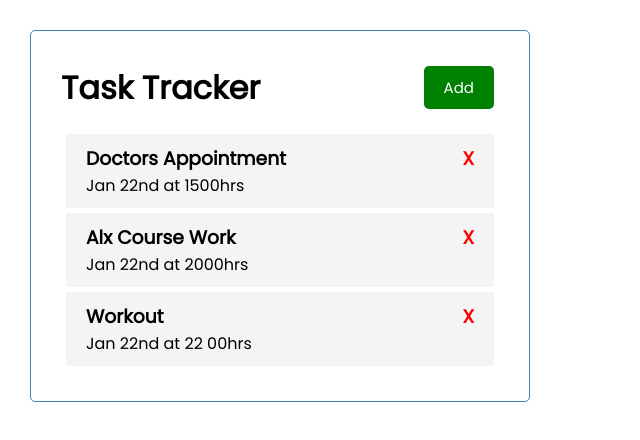
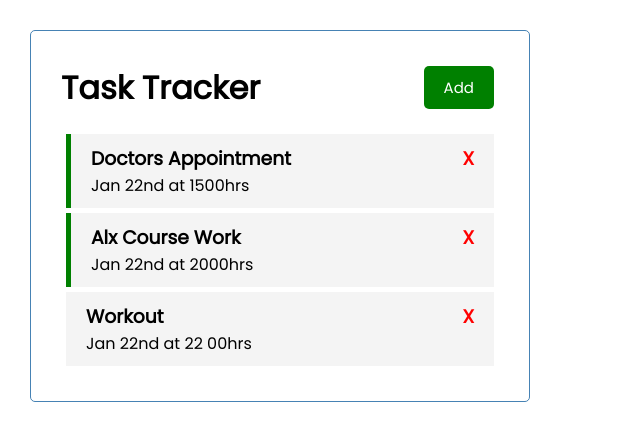
Before and after one commit to jumaantony/task-tracker, a React (Create React App) app: page / in a window 1280 px wide. Shown: the top 440 px of the page, without its empty margins (0-640 px from the left). Built offline with nearby package versions, Linux system fonts and the light colour scheme.

Commit message:
created a task reminder

```diff
--- a/src/App.js
+++ b/src/App.js
@@ -30,11 +30,18 @@
     setTasks(tasks.filter((task) => task.id !== id ))
   }
 
+  //Toggle Reminder
+  const toggleReminder = (id) => {
+    setTasks(tasks.map((task) =>
+    task.id === id ? {...task, reminder:
+      !task.reminder } :task ))
+  }
+
   return (
     <div className='container'>
       <Header />
      {tasks.length > 0 ? (
-      <Tasks tasks={tasks} onDelete={deleteTask} />
+      <Tasks tasks={tasks} onDelete={deleteTask} onToggle={toggleReminder} />
      ): (
       'No Tasks To Show'
      )}
--- a/src/components/Task.js
+++ b/src/components/Task.js
@@ -1,8 +1,9 @@
 import React from 'react'
 
-const Task = ({ task, onDelete }) => {
+const Task = ({ task, onDelete, onToggle }) => {
     return (
-        <div className='task'>
+        <div className={`task ${task.reminder ? 'reminder' : ''  }`}
+            onDoubleClick={() => onToggle(task.id)}>
             <h3> {task.text}
                 <span style={{ fontWeight: 'bolder', color: 'red', cursor:'pointer'}}
                     onClick={() => onDelete(task.id)}>
--- a/src/components/Tasks.js
+++ b/src/components/Tasks.js
@@ -2,11 +2,16 @@
 import Task from './Task';
 
 
-const Tasks = ({tasks, onDelete }) => {
+const Tasks = ({tasks, onDelete, onToggle }) => {
     return (
         <div>
             {tasks.map((task) => (
-                <Task key={task.id}  task={task} onDelete={onDelete}/>
+                <Task
+                    key={task.id}
+                    task={task}
+                    onDelete={onDelete}
+                    onToggle={onToggle}
+                />
             ))}
         </div>
     )
```
